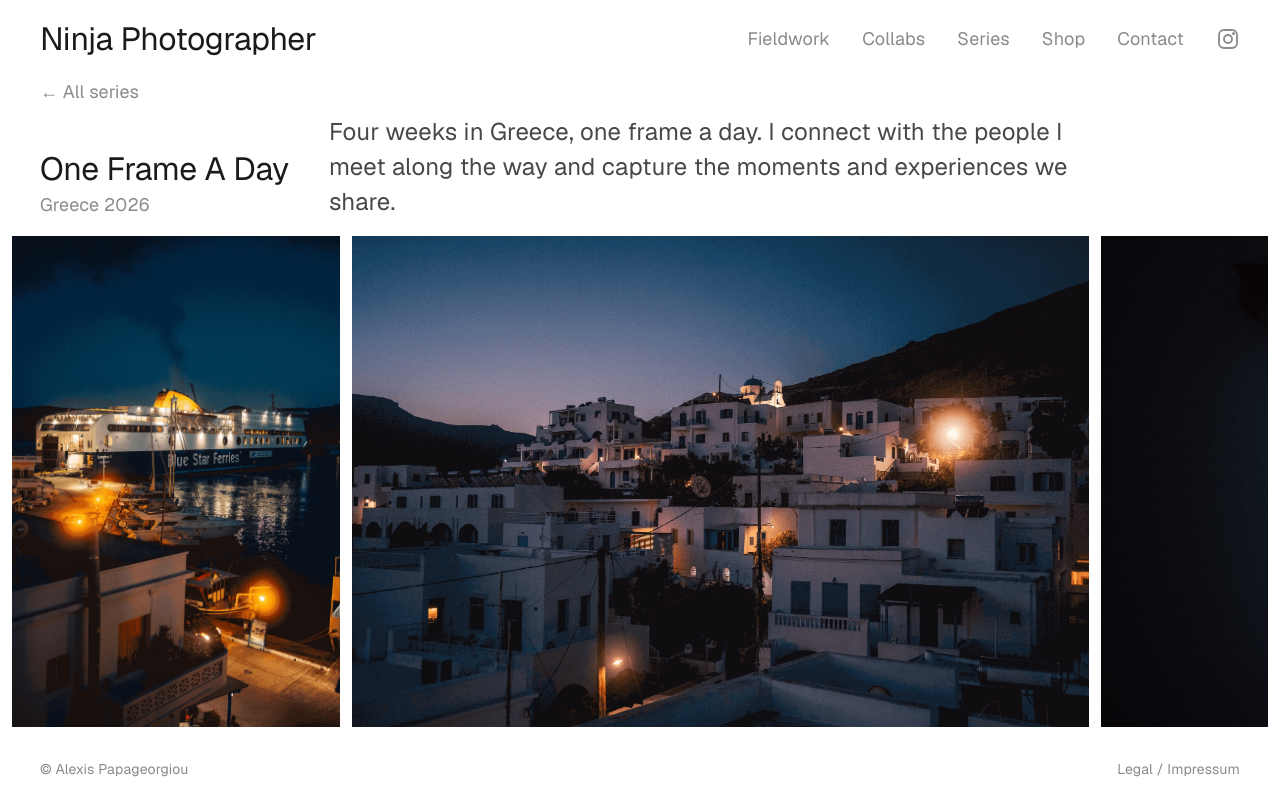
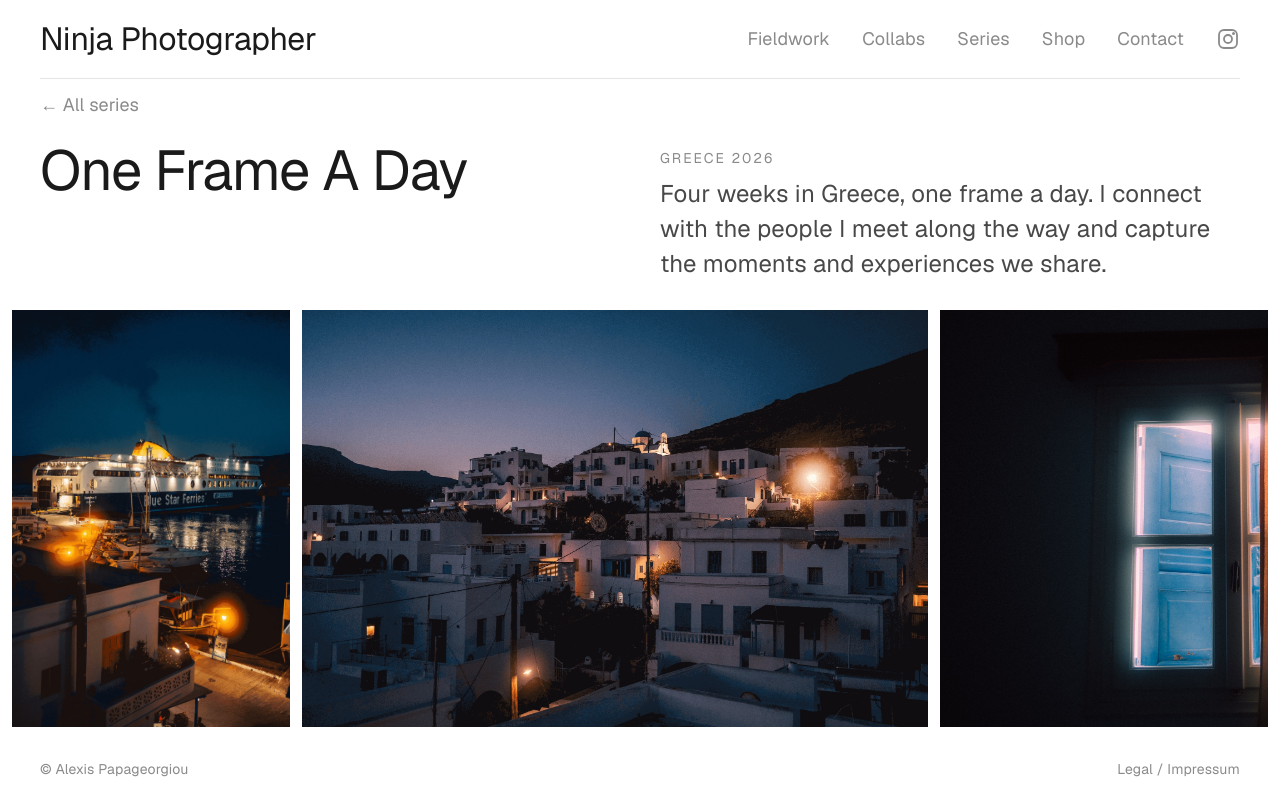
Before and after one commit to faltmast/ninja-photographer, a Next.js app: page /series/one-frame-a-day in a window 1280 px wide. Built offline with nearby package versions, Linux system fonts and the light colour scheme.

Commit message:
Series project page: header on a two-column grid, large title left, place and text right
Co-Authored-By: Claude Opus 5.5 <noreply@anthropic.com>

```diff
--- a/app/(site)/series/[slug]/page.tsx
+++ b/app/(site)/series/[slug]/page.tsx
@@ -57,9 +57,9 @@ export default async function SeriesDetailPage({
 
   return (
     <>
-      <div className="px-6 md:px-10 pb-4">
+      <div className="px-6 md:px-10 pb-5 md:pb-7">
         {/* always in view: back to the list, and straight on to the neighbouring series */}
-        <div className="flex items-center justify-between gap-4 text-body">
+        <div className="flex items-center justify-between gap-4 text-body border-t border-black/10 pt-3">
           <Link href="/series" className="text-muted hover:text-foreground transition-colors">
             ← All series
           </Link>
@@ -79,12 +79,13 @@ export default async function SeriesDetailPage({
             </nav>
           )}
         </div>
-        <div className="mt-2 flex flex-col md:flex-row md:items-end gap-2 md:gap-10">
-          <div className="shrink-0">
-            <h1 className="text-title text-foreground">{s.title}</h1>
-            <p className="text-body text-muted mt-0.5">{s.meta}</p>
+        {/* two columns on one grid: big title left, place and text right, both starting at the same height */}
+        <div className="mt-3 md:mt-5 grid md:grid-cols-2 gap-x-10 gap-y-3 items-start">
+          <h1 className="text-display text-foreground">{s.title}</h1>
+          <div className="md:pt-2">
+            <p className="text-small uppercase tracking-[0.14em] text-muted">{s.meta}</p>
+            <p className="text-lead text-foreground/80 mt-2 max-w-[34em]">{s.text}</p>
           </div>
-          <p className="text-lead text-foreground/80 max-w-[760px]">{s.text}</p>
         </div>
       </div>
       <Gallery photos={s.photos} after={nextTile} />
```
